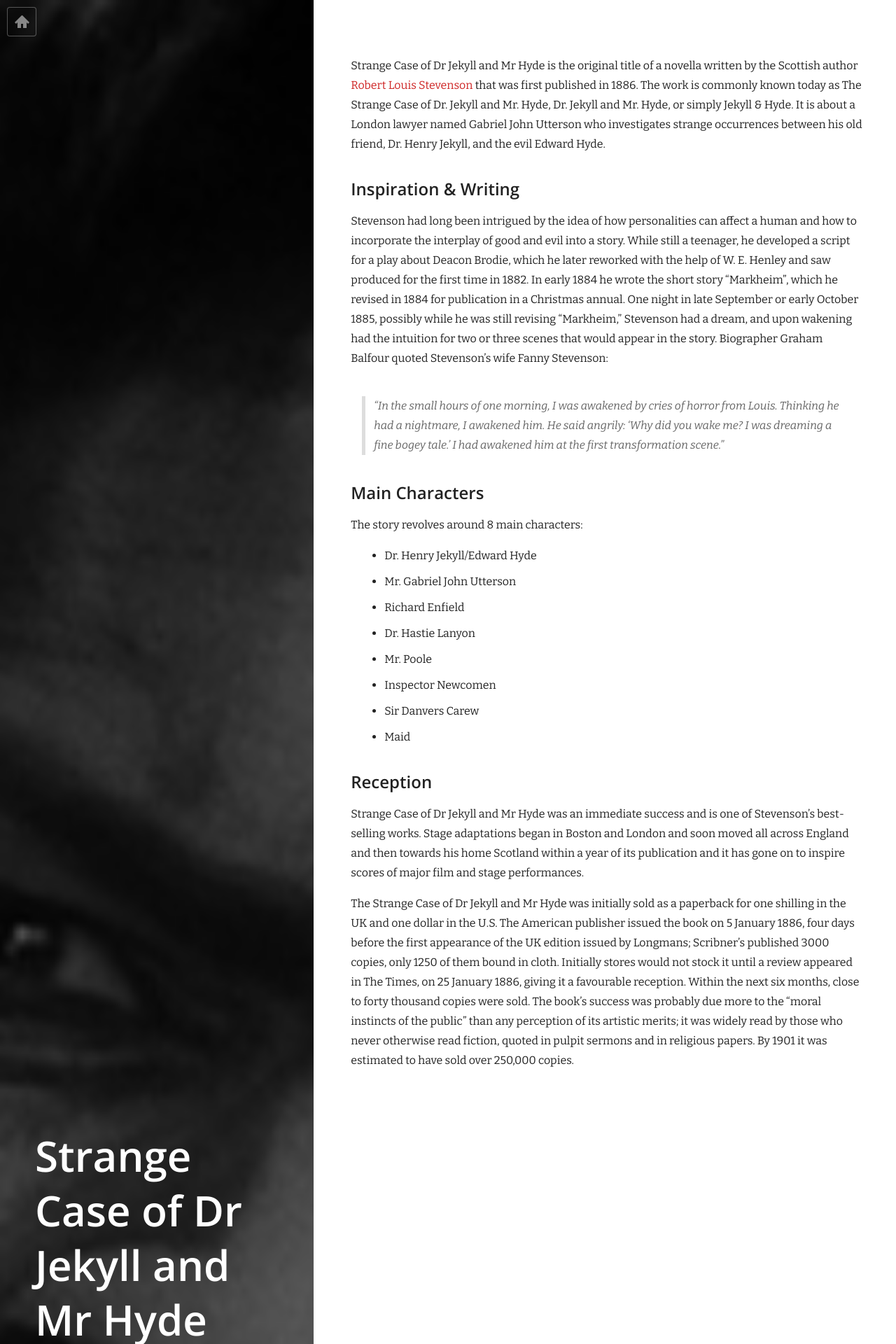
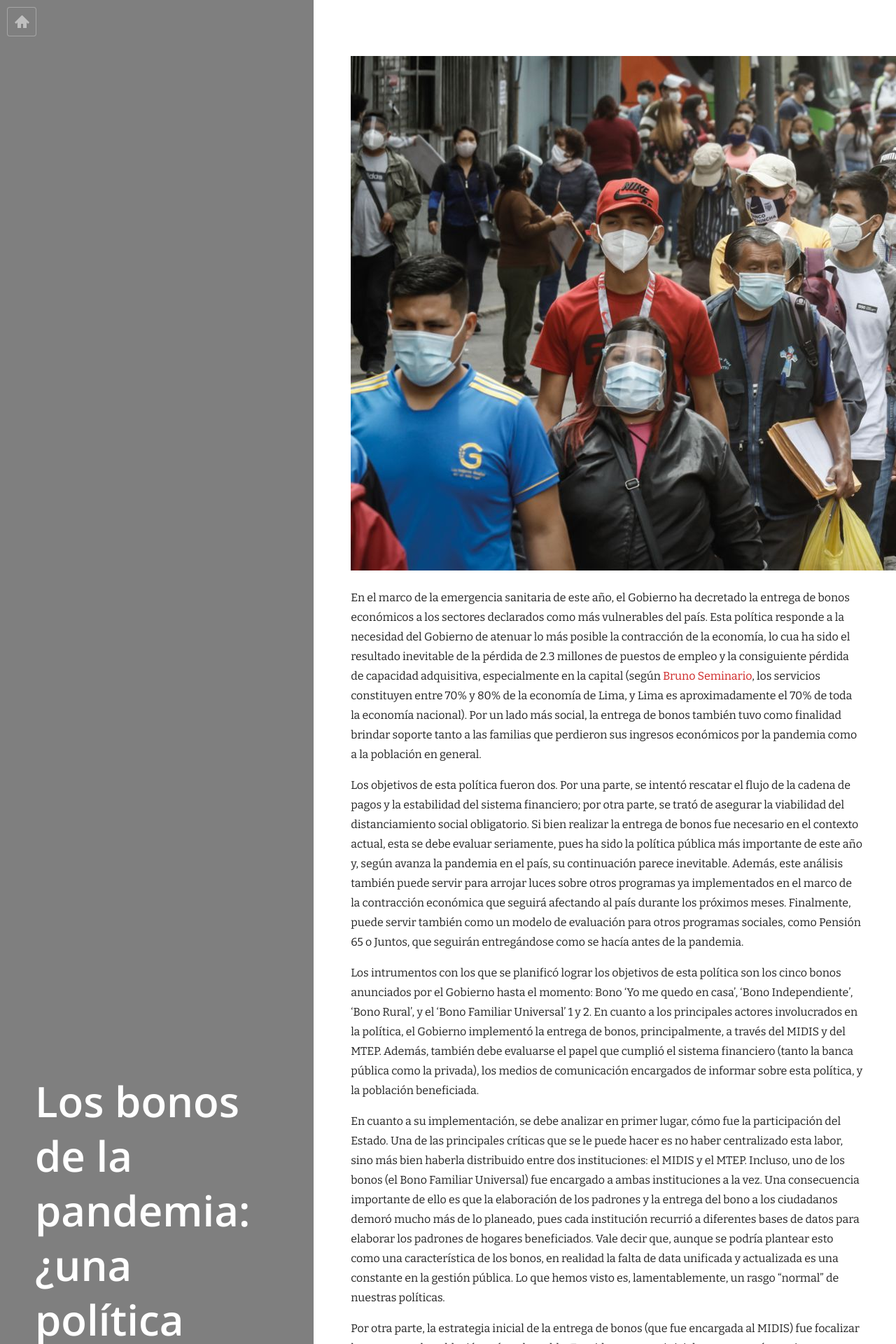
Before and after one commit to hfarfanreto/politicas_publicas, a Jekyll site: the page built from _posts/2014-01-08-welcome-to-jekyll.md, in a window 1280 px wide. Shown: the top 1920 px of the page at 70% size. Built offline with Jekyll 4.4.1, drawn with Linux system fonts in a browser that asks for light colours; nearby versions of some CDN libraries; some of the changed text lies outside the part shown.

Commit message:
Update 2014-01-08-welcome-to-jekyll.md

```diff
--- a/_posts/2014-01-08-welcome-to-jekyll.md
+++ b/_posts/2014-01-08-welcome-to-jekyll.md
@@ -1,34 +1,27 @@
 ---
 layout: post
-title: "Strange Case of Dr Jekyll and Mr Hyde"
-date: 2014-01-08 12:00:00
-categories: jekyll
-featured_image: /images/cover.jpg
+title: "Los bonos de la pandemia: ¿una política exitosa?"
+date:   2020-11-17 16:05:30 -0500
 ---
 
-Strange Case of Dr Jekyll and Mr Hyde is the original title of a novella written by the Scottish author [Robert Louis Stevenson]() that was first published in 1886. The work is commonly known today as The Strange Case of Dr. Jekyll and Mr. Hyde, Dr. Jekyll and Mr. Hyde, or simply Jekyll & Hyde. It is about a London lawyer named Gabriel John Utterson who investigates strange occurrences between his old friend, Dr. Henry Jekyll, and the evil Edward Hyde.
+![pandemia1](https://github.com/hfarfanreto/politicas_publicas/blob/main/images/pandemia1.jpg?raw=true "Fuente: La República")
 
-## Inspiration & Writing
+En el marco de la emergencia sanitaria de este año, el Gobierno ha decretado la entrega de bonos económicos a los sectores declarados como más vulnerables del país. Esta política responde a la necesidad del Gobierno de atenuar lo más posible la contracción de la economía, lo cua ha sido el resultado inevitable de la pérdida de 2.3 millones de puestos de empleo y la consiguiente pérdida de capacidad adquisitiva, especialmente en la capital (según [Bruno Seminario](https://ojo-publico.com/2031/bruno-seminario-esta-pandemia-cierra-el-periodo-neoliberal), los servicios constituyen entre 70% y 80% de la economía de Lima, y Lima es aproximadamente el 70% de toda la economía nacional). Por un lado más social, la entrega de bonos también tuvo como finalidad brindar soporte tanto a las familias que perdieron sus ingresos económicos por la pandemia como a la población en general.
 
-Stevenson had long been intrigued by the idea of how personalities can affect a human and how to incorporate the interplay of good and evil into a story. While still a teenager, he developed a script for a play about Deacon Brodie, which he later reworked with the help of W. E. Henley and saw produced for the first time in 1882. In early 1884 he wrote the short story "Markheim", which he revised in 1884 for publication in a Christmas annual. One night in late September or early October 1885, possibly while he was still revising "Markheim," Stevenson had a dream, and upon wakening had the intuition for two or three scenes that would appear in the story. Biographer Graham Balfour quoted Stevenson's wife Fanny Stevenson:
+Los objetivos de esta política fueron dos. Por una parte, se intentó rescatar el flujo de la cadena de pagos y la estabilidad del sistema financiero; por otra parte, se trató de asegurar la viabilidad del  distanciamiento  social  obligatorio. Si bien realizar la entrega de bonos fue necesario en el contexto actual, esta se debe evaluar seriamente, pues ha sido la política pública más importante de este año y, según avanza la pandemia en el país, su continuación parece inevitable. Además, este análisis también puede servir para arrojar luces sobre otros  programas ya implementados en el marco de la contracción económica que seguirá afectando al país durante los próximos meses. Finalmente, puede servir también como un modelo de evaluación para otros programas sociales, como Pensión 65 o Juntos, que seguirán entregándose como se hacía antes de la pandemia.
 
-> "In the small hours of one morning, I was awakened by cries of horror from Louis. Thinking he had a nightmare, I awakened him. He said angrily: 'Why did you wake me? I was dreaming a fine bogey tale.' I had awakened him at the first transformation scene."
+Los intrumentos con los que se planificó lograr los objetivos de esta política son los cinco bonos anunciados por el Gobierno hasta el momento: Bono ‘Yo me quedo en casa’, ‘Bono Independiente’, ‘Bono Rural’, y el ‘Bono Familiar Universal’ 1 y 2. En cuanto a los principales actores involucrados en la política, el Gobierno implementó la entrega de bonos, principalmente, a través del MIDIS y del MTEP. Además, también debe evaluarse el papel que cumplió el sistema financiero (tanto la banca pública como la privada), los medios de comunicación encargados de informar sobre esta política, y la población beneficiada.
 
-## Main Characters
+En cuanto a su implementación, se debe analizar en primer lugar, cómo fue la participación del Estado. Una de las principales críticas que se le puede hacer es no haber centralizado esta labor, sino más bien haberla distribuido entre dos instituciones: el MIDIS y el MTEP. Incluso, uno de los bonos (el Bono Familiar Universal) fue encargado a ambas instituciones a la vez.  Una consecuencia importante de ello es que la elaboración de los padrones y la entrega del bono a los ciudadanos demoró mucho más de lo planeado, pues cada institución recurrió a diferentes bases de datos para elaborar los padrones de hogares beneficiados. Vale decir que, aunque se podría plantear esto como una característica de los bonos, en realidad la falta de data unificada y actualizada es una constante en la gestión pública. Lo que hemos visto es, lamentablemente, un rasgo "normal" de nuestras políticas.
 
-The story revolves around **8 main characters**:
+Por otra parte, la estrategia inicial de la entrega de bonos (que fue encargada al MIDIS) fue focalizar la entrega en la población más vulnerable. Esta idea, aunque inicialmente parecía pertinente, resultó ineficiente en la práctica, pues la elaboración de los padrones de hogares vulnerables demandó varios días extra de procesamiento de información en una coyuntura en la cual la población necesitaba el dinero con urgencia. Por ejemplo, el  segundo  tramo  del  Bono  Independiente  demoró  dos  semanas  en  hacerse  efectivo  desde  su  anuncio,  el  Bono  Rural  inició  el  pago  más de un mes después de anunciarse y el Bono Familiar Universal tuvo que empezar a entregarse aún con un padrón incompleto, dos semanas después de que se firmara el decreto que urgencia que lo oficializó ([BCRP](https://www.bcrp.gob.pe/docs/Publicaciones/Reporte-Inflacion/2020/junio/reporte-de-inflacion-junio-2020.pdf), p.24). Esta demora tuvo como efecto que los miembros económicamente activos del hogar tuvieran que salir a trabajar, incumpliendo así el aislamiento social propuesto por el Gobierno. Recién tras la entrega de los tres primeros bonos (Bono ‘Yo me quedo en casa’, ‘Bono Independiente’ y ‘Bono Rural’), se decidió cambiar el enfoque de la política y priorizar la cobertura por encima de la focalización. Como resultado, se anunció la entrega del Bono Familiar Universal.
 
-- Dr. Henry Jekyll/Edward Hyde
-- Mr. Gabriel John Utterson
-- Richard Enfield
-- Dr. Hastie Lanyon
-- Mr. Poole
-- Inspector Newcomen
-- Sir Danvers Carew
-- Maid
+Pero no todo es malo: a pesar de estas demoras, la entrega de bonos por parte del Gobierno sí tuvo cierto efecto en el bienestar de los ciudadanos, pues permitió que una gran cantidad de hogares consiguiera productos de la canasta básica en medio de la emergencia sanitaria. Sin embargo, la evaluación de la política debe ser más estricta y debe comprobar si ha cumplido con los objetivos trazados: asegurar el flujo de la cadena de pagos y la estabilidad del sistema financiero, y permitir la viabilidad del  distanciamiento  social  obligatorio.
 
-## Reception
+Con respecto al primer objetivo, se puede afirmar que se logró parcialmente, pues es cierto que se logró inyectar liquidez a la población y, con ello, se pudo evitar una contracción aún mayor de la economía. Sin embargo, la entrega de bonos no ha logrado cubrir el total de la población objetivo (6.2 millones de hogares, es decir, el 70% del total). A esto se suma la demora en la entrega de los bonos y el hecho de que el monto entregado (760 soles) difícilmente ha podido alcanzar para cubrir todas las necesidades de un hogar peruano promedio durante el periodo de aislamiento social obligatorio decretado por el gobierno, que se extendió por más de 90 días. En ese sentido, no ha sido una política eficiente para lograr el primer objetivo.
 
-Strange Case of Dr Jekyll and Mr Hyde was an immediate success and is one of Stevenson's best-selling works. Stage adaptations began in Boston and London and soon moved all across England and then towards his home Scotland within a year of its publication and it has gone on to inspire scores of major film and stage performances.
+Con respecto al segundo objetivo (permitir la viabilidad del distanciamiento social obligatorio), la manera como se decidió implementar esta política disminuyó en gran parte el efecto que debió tener en la población, a quien debió ayudar a cumplir con el distanciamiento social. Como ya se mencionó, la insuficiente cobertura del bono y la demora en su entrega causó que los miembros de una gran parte de hogares peruanos tuvieran que salir de sus casas y viajar en transporte público a sus centros laborales para poder generar un ingreso, precisamente lo que el Gobierno intentaba evitar. A esto hay que añadir factores sujetivos como el estrés generado en los hogares que no figuraban en ninguno de los padrones utilizados para la entrega de bonos, además de la sensación de caos debido a la falta de información sobre cómo cobrarlos. En este segundo objetivo, como se observa, la política de bonos no fue eficaz.
 
-The Strange Case of Dr Jekyll and Mr Hyde was initially sold as a paperback for one shilling in the UK and one dollar in the U.S. The American publisher issued the book on 5 January 1886, four days before the first appearance of the UK edition issued by Longmans; Scribner's published 3000 copies, only 1250 of them bound in cloth. Initially stores would not stock it until a review appeared in The Times, on 25 January 1886, giving it a favourable reception. Within the next six months, close to forty thousand copies were sold. The book's success was probably due more to the "moral instincts of the public" than any perception of its artistic merits; it was widely read by those who never otherwise read fiction, quoted in pulpit sermons and in religious papers. By 1901 it was estimated to have sold over 250,000 copies.
+En cuanto a la participación de las entidades del sistema financiero, el Estado apostó por realizar la entrega de bonos a través de este sistema sin considerar que **la mayor parte de la población peruana no encuentra incluida en él** (solo el 43% de adultos tiene una cuenta en algún sistema financiero), lo rechazan (una gran parte de la población prefiere ahorrar dinero físicamente en sus casas) o se sienten rechazados por este (un 32% de la población rural se inhibe de solicitar un préstamo bancario solo porque piensan que no se lo darán). A esta actitud de la población también se suma nuestra deficiente educación financiera. Si bien el impacto que esta desconfianza y desconocimiento del sistema financiero ha tenido en la entrega de los bonos no es medible cuantitativamente, sí es lícito suponer que esta característica de nuestra población ha significado una barrera que dificultó la entrega de bonos, especialmente en zonas rurales.
+
+Finalmente, sobre la participación de los medios de comunicación, podemos afirmar que el Estado, al realizar la entrega de bonos mediante dos instituciones y a través de cinco bonos distintos con cuatro nombres diferentes, colaboró con la desinformación y el desorden. Si bien se brindó información precisa a través de las páginas web de las instituciones del Estado, las brechas tecnológicas y digitales existentes en la población, especialmente en la población objetivo, ha significado una barrera adicional para poder acceder a los bonos del Estado, pues pocas personas podían acceder a estas plataformas web.
```
